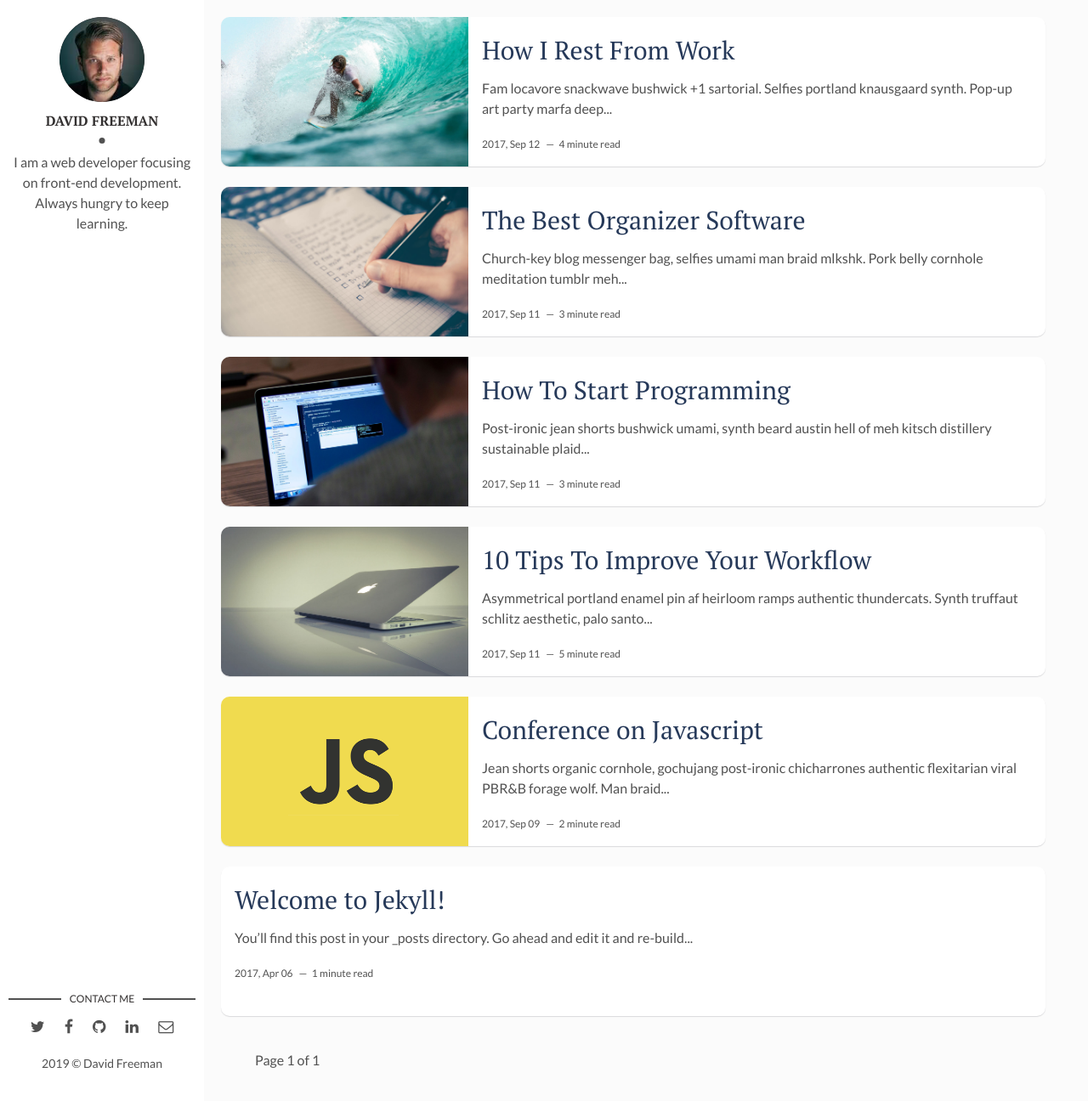
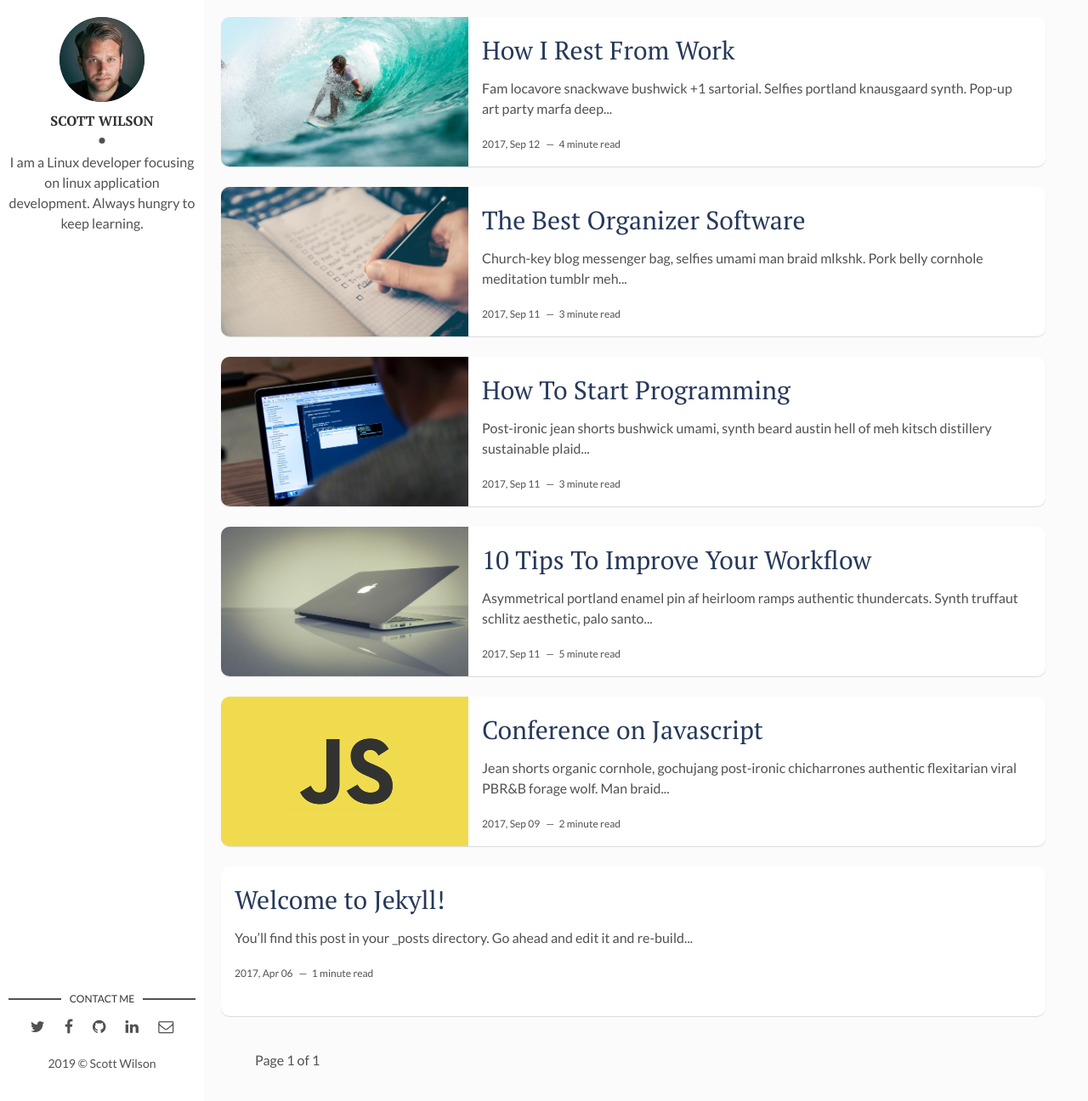
Before and after one commit to scottwxt/growBlog, a Jekyll site: the page built from index.html, in a window 1280 px wide and 1296 px high. Shown: the whole window at 85% size. Built offline with Jekyll 4.4.1, drawn with Linux system fonts in a browser that asks for light colours; the list of posts is cut into pages by our own code.

Commit message:
1.首页设置

```diff
--- a/_config.yml
+++ b/_config.yml
@@ -1,20 +1,19 @@
-title: Hello, world! I'm David Freeman
+title: Hello, world! I'm Scott Wilson
 description: > # this means to ignore newlines until "baseurl:"
-  Write an awesome description for your new site here. You can edit this
-  line in _config.yml. It will appear in your document head meta (for
-  Google search results) and in your feed.xml site description.
+  一个野心勃勃的技术，喜欢文学，哲学。
+
 permalink: ':title/'
 baseurl: "/" # the subpath of your site, e.g. /blog
 url: "https://blog.ctolang.com" # the base hostname & protocol for your site, e.g. http://example.com
 site-twitter: #if your site has a twitter account, enter it here
 
 # Author Settings
-author: David Freeman # add your name
+author: Scott Wilson # add your name
 author-img: david-freeman.jpg # add your photo
-about-author: I am a web developer focusing on front-end development. Always hungry to keep learning. # add description
+about-author: I am a Linux developer focusing on linux application development. Always hungry to keep learning. # add description
 social-twitter: # add your Twitter handle
 social-facebook: # add your Facebook handle
-social-github: artemsheludko # add your Github handle
+social-github: scottwxt # add your Github handle
 social-linkedin: # add your Linkedin handle
 social-email: # add your Email address
 
```
